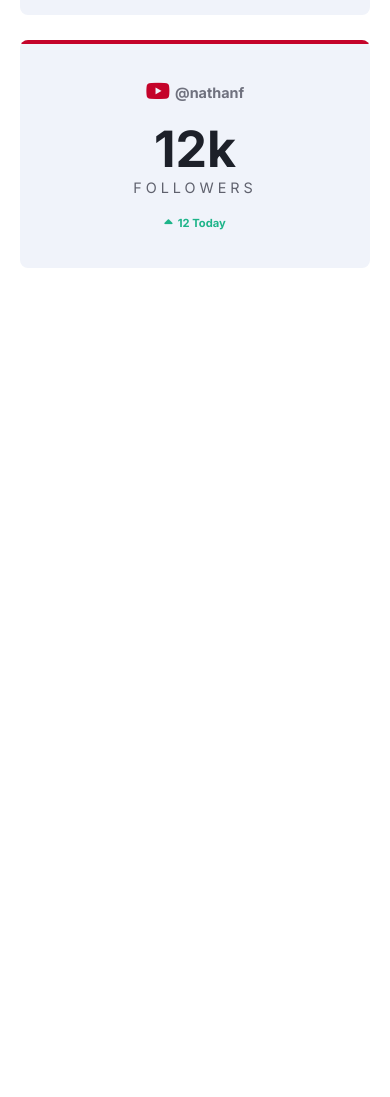
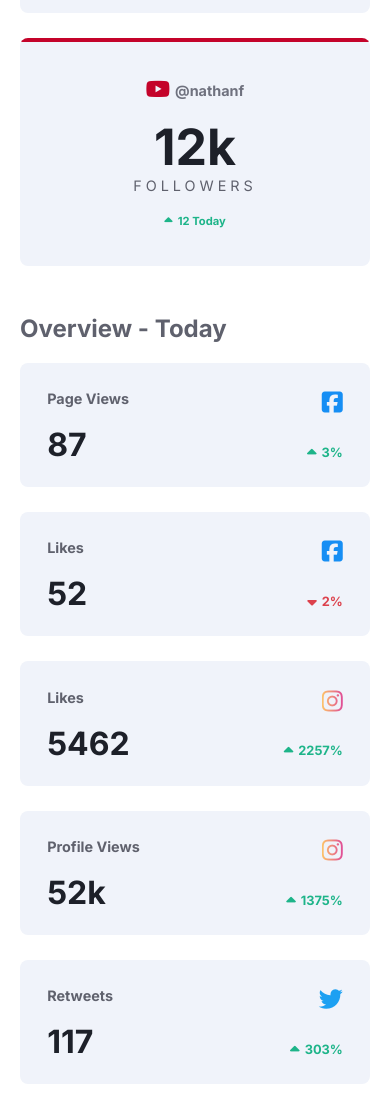
Before and after one commit to lexstudio/dashboardRRSS, a plain HTML site: page index.html in a window 390 px wide. Shown: the part 900-1997 px from the top of the page. Before the commit the page ends 1168 px from the top, so only its background shows below. Drawn offline with Linux system fonts and the light colour scheme.

Commit message:
Terminado la maquetacion sin responsive

```diff
--- a/css/style.css
+++ b/css/style.css
@@ -25,7 +25,7 @@ body {
 }
 
 .header {
-  border: 1px solid red;
+
   background: #f8f9fe;
   padding-bottom: 100px;
   border-radius: 0 0 20px 20px;
@@ -47,6 +47,7 @@ header .header-total {
 
 .top-cards {
   margin-top: -50px;
+  margin-bottom: 3em;
 }
 
 .card {
@@ -104,17 +105,17 @@ header .header-total {
   margin-right: 5px;
 }
 
-.card .icon-facebook {
+.icon-facebook {
   color: var(--facebook);
   font-size: 1.5em;
 }
 
-.card .icon-twitter {
+.icon-twitter {
   color: var(--twitter);
   font-size: 1.5em;
 }
 
-.card .icon-instagram {
+.icon-instagram {
   background: linear-gradient(
     to right,
     var(--instagram-1) 0%,
@@ -125,7 +126,7 @@ header .header-total {
   font-size: 1.5em;
 }
 
-.card .icon-youtube {
+.icon-youtube {
   color: var(--youtube);
   font-size: 1.5em;
 }
@@ -159,3 +160,80 @@ header .header-total {
   margin-right: 5px;
   align-self: flex-end;
 }
+
+/*-----------------------------------------*/
+
+.overview{
+
+  padding-bottom: 2em;
+}
+
+h2{
+  color: var(--gray);
+}
+
+.card-small{
+  display: grid;
+  grid-template-columns: 1fr 1fr;
+  grid-row-gap: 1em;
+
+  background: #f0f3fa;
+  border-radius: 8px;
+  padding: 1.7em;
+}
+
+.card-small p{
+  margin: 0;
+}
+
+.card-small-views{
+  color:var(--gray);
+  font-weight: bold;
+  font-size: .9em;
+}
+
+.card-small-icon{
+  text-align: right;
+}
+
+.card-small-number{
+  font-weight: bold;
+  font-size: 2em;
+  line-height: .9;
+}
+
+
+.card-small-percentage{
+  text-align: right;
+  color: var(--lime-green);
+  font-size: .8em;
+  font-weight: bold;
+
+  display: flex;
+  align-items: flex-end;
+  justify-content: flex-end;
+
+}
+
+
+.card-small-percentage .is-danger{
+  color: var(--bright-red);
+
+}
+
+.card-small-percentage span{
+  display: flex;
+  align-items: flex-end;
+
+}
+
+
+.card-small-percentage span i{
+  margin-right: 5px;
+  height: 10px;
+}
+
+
+.card-small-percentage .is-danger i{
+  height: 15px;
+}
--- a/index.html
+++ b/index.html
@@ -11,7 +11,7 @@
       href="https://fonts.googleapis.com/css2?family=Inter:wght@400;600;700&display=swap"
       rel="stylesheet"
     />
-    <title>Social Media Dashboard Cool</title>
+    <title>Social Media Dashboard</title>
   </head>
   <body>
     <header class="header">
@@ -24,6 +24,8 @@
     <section>
       <div class="wrapper">
         <div class="grid top-cards">
+
+
           <article class="card facebook">
             <p class="card-title">
               <span class="icon-facebook fab fa-facebook-square"></span>
@@ -31,7 +33,7 @@
             </p>
 
             <p class="card-followers">
-              <span class="card-followers-number">1987</span>
+              <span class="card-followers-number">1483</span>
               <span class="card-followers-title">FOLLOWERS</span>
             </p>
             <p class="card-today">
@@ -39,6 +41,8 @@
               12 Today
             </p>
           </article>
+
+
 
           <article class="card twitter">
             <p class="card-title">
@@ -56,6 +60,9 @@
             </p>
           </article>
 
+
+
+
           <article class="card instagram">
             <p class="card-title">
               <span class="icon-instagram fab fa-instagram"></span>
@@ -71,6 +78,8 @@
               12 Today
             </p>
           </article>
+
+
 
           <article class="card youtube">
             <p class="card-title">
@@ -91,6 +100,116 @@
       </div>
     </section>
 
-    <section></section>
+    <section class="overview">
+      <div class="wrapper">
+        <h2>Overview - Today</h2>
+        <div class="grid">
+
+
+          <div class="card-small">
+            <p class="card-small-views">Page Views</p>
+            <p class="card-small-icon">
+              <span class="icon-facebook fab fa-facebook-square"></span>
+            </p>
+            <p class="card-small-number">87</p>
+            <p class="card-small-percentage">
+              <span><i class="fas fa-sort-up"></i>3%</span>
+
+            </p>
+          </div>
+
+          <div class="card-small">
+            <p class="card-small-views">Likes</p>
+            <p class="card-small-icon">
+              <span class="icon-facebook fab fa-facebook-square"></span>
+            </p>
+            <p class="card-small-number">52</p>
+            <p class="card-small-percentage">
+              <span class="is-danger"><i class="fas fa-sort-down"></i>2%</span>
+            </p>
+          </div>
+
+
+          <div class="card-small">
+            <p class="card-small-views">Likes</p>
+            <p class="card-small-icon">
+              <span class="icon-instagram fab fa-instagram"></span>
+            </p>
+            <p class="card-small-number">5462</p>
+            <p class="card-small-percentage">
+              <span ><i class="fas fa-sort-up"></i>2257%</span>
+
+            </p>
+          </div>
+
+
+          <div class="card-small">
+            <p class="card-small-views">Profile Views</p>
+            <p class="card-small-icon">
+              <span class="icon-instagram fab fa-instagram"></span>
+            </p>
+            <p class="card-small-number">52k</p>
+            <p class="card-small-percentage">
+              <span ><i class="fas fa-sort-up"></i>1375%</span>
+
+            </p>
+          </div>
+
+
+          <div class="card-small">
+            <p class="card-small-views">Retweets</p>
+            <p class="card-small-icon">
+              <span class="icon-twitter fab fa-twitter"></span>
+            </p>
+            <p class="card-small-number">117</p>
+            <p class="card-small-percentage">
+              <span ><i class="fas fa-sort-up"></i>303%</span>
+
+            </p>
+          </div>
+
+
+          <div class="card-small">
+            <p class="card-small-views">Likes</p>
+            <p class="card-small-icon">
+              <span class="icon-twitter fab fa-twitter"></span>
+            </p>
+            <p class="card-small-number">507</p>
+            <p class="card-small-percentage">
+              <span ><i class="fas fa-sort-up"></i>553%</span>
+
+            </p>
+          </div>
+
+
+          <div class="card-small">
+            <p class="card-small-views">Likes</p>
+            <p class="card-small-icon">
+              <span class="icon-youtube fab fa-youtube"></span>
+            </p>
+            <p class="card-small-number">107</p>
+            <p class="card-small-percentage">
+              <span class="is-danger" ><i class="fas fa-sort-down"></i>19%</span>
+
+            </p>
+          </div>
+
+
+          <div class="card-small">
+            <p class="card-small-views">Total Views</p>
+            <p class="card-small-icon">
+              <span class="icon-youtube fab fa-youtube"></span>
+            </p>
+            <p class="card-small-number">1407</p>
+            <p class="card-small-percentage">
+              <span class="is-danger"><i class="fas fa-sort-down"></i>12%</span>
+
+            </p>
+          </div>
+        </div>
+      </div>
+    </section>
+
+    </section>
   </body>
 </html>
```
